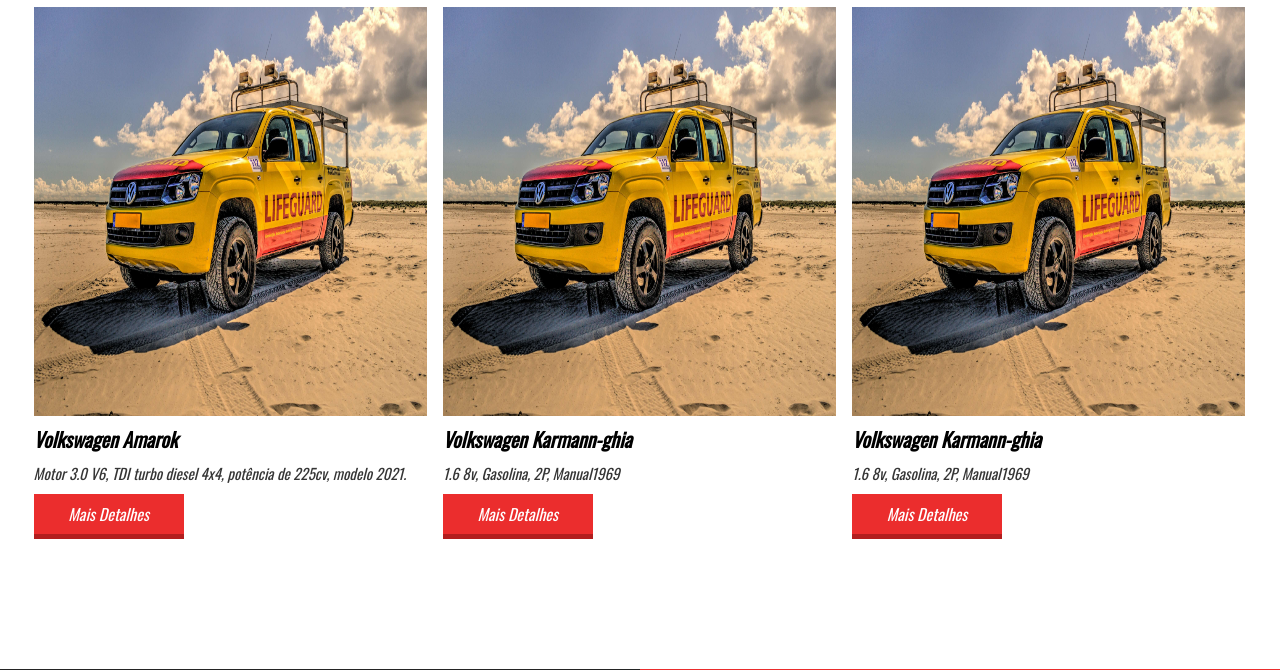
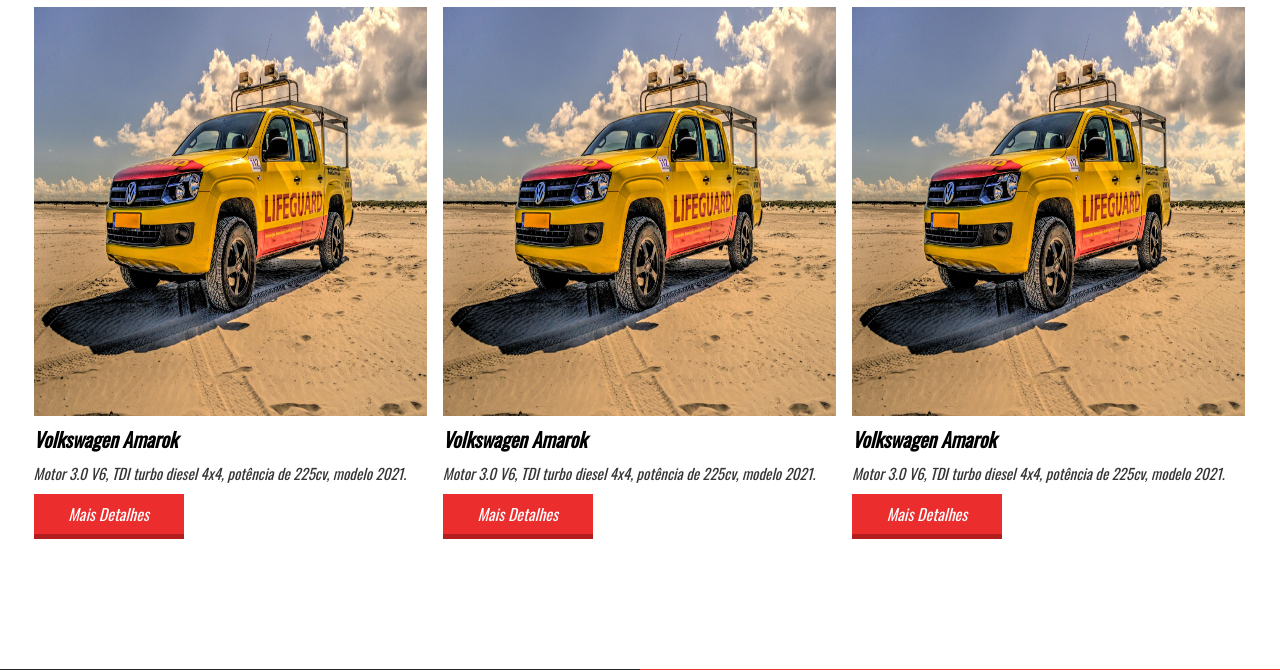
Before and after one commit to diegocb81/projeto_05, a PHP site: page / in a window 1280 px wide. Shown: the part 1042-1712 px from the top of the page. Run offline with PHP 8.4, Linux system fonts and the light colour scheme.

Commit message:
Atualizando o projeto

```diff
--- a/css/style.css
+++ b/css/style.css
@@ -870,8 +870,3 @@
 		width: 100%;
 	}
 }
-Viewport
-Window
-×
-×
-×
--- a/index.html
+++ b/index.html
@@ -68,8 +68,8 @@
 	<div class="vitrine-destaque">
 		<div style="background-image:url('img/carro1.jpg');" class="carro-img"></div><!--carro-img-->
 		<div class="info-carro">
-			<h2>Volkswagen Karmann-ghia</h2>
-			<p>1.6 8v, Gasolina, 2P, Manual1969</p>
+			<h2>Volkswagen Amarok</h2>
+			<p>Motor 3.0 V6, TDI turbo diesel 4x4, potência de 225cv, modelo 2021.</p>
 			<a class="btn1" href="">Mais Detalhes</a>
 		</div><!--info-carro-->
 	</div><!--vitrine-destaque-->
@@ -77,8 +77,8 @@
 	<div class="vitrine-destaque">
 		<div style="background-image:url('img/carro1.jpg');" class="carro-img"></div><!--carro-img-->
 		<div class="info-carro">
-			<h2>Volkswagen Karmann-ghia</h2>
-			<p>1.6 8v, Gasolina, 2P, Manual1969</p>
+			<h2>Volkswagen Amarok</h2>
+			<p>Motor 3.0 V6, TDI turbo diesel 4x4, potência de 225cv, modelo 2021.</p>
 			<a class="btn1" href="">Mais Detalhes</a>
 		</div><!--info-carro-->
 	</div><!--vitrine-destaque-->
```
